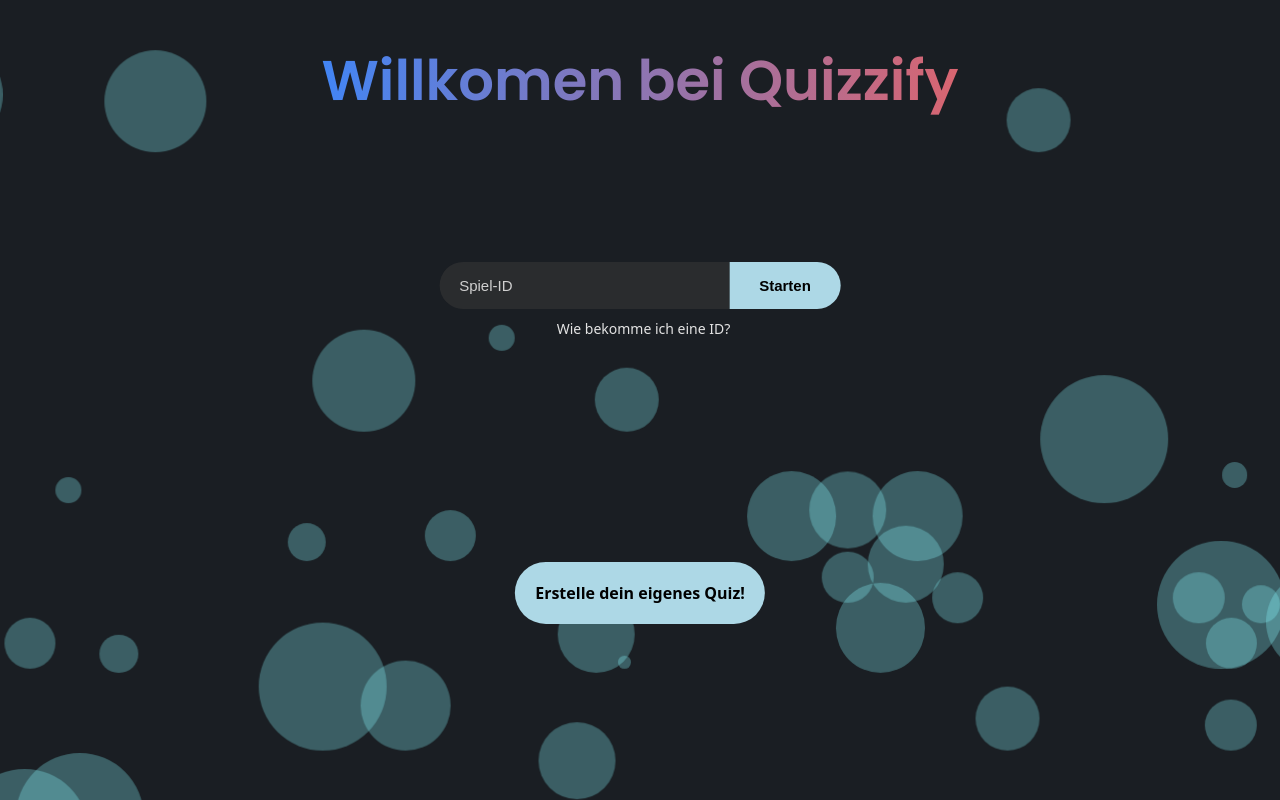
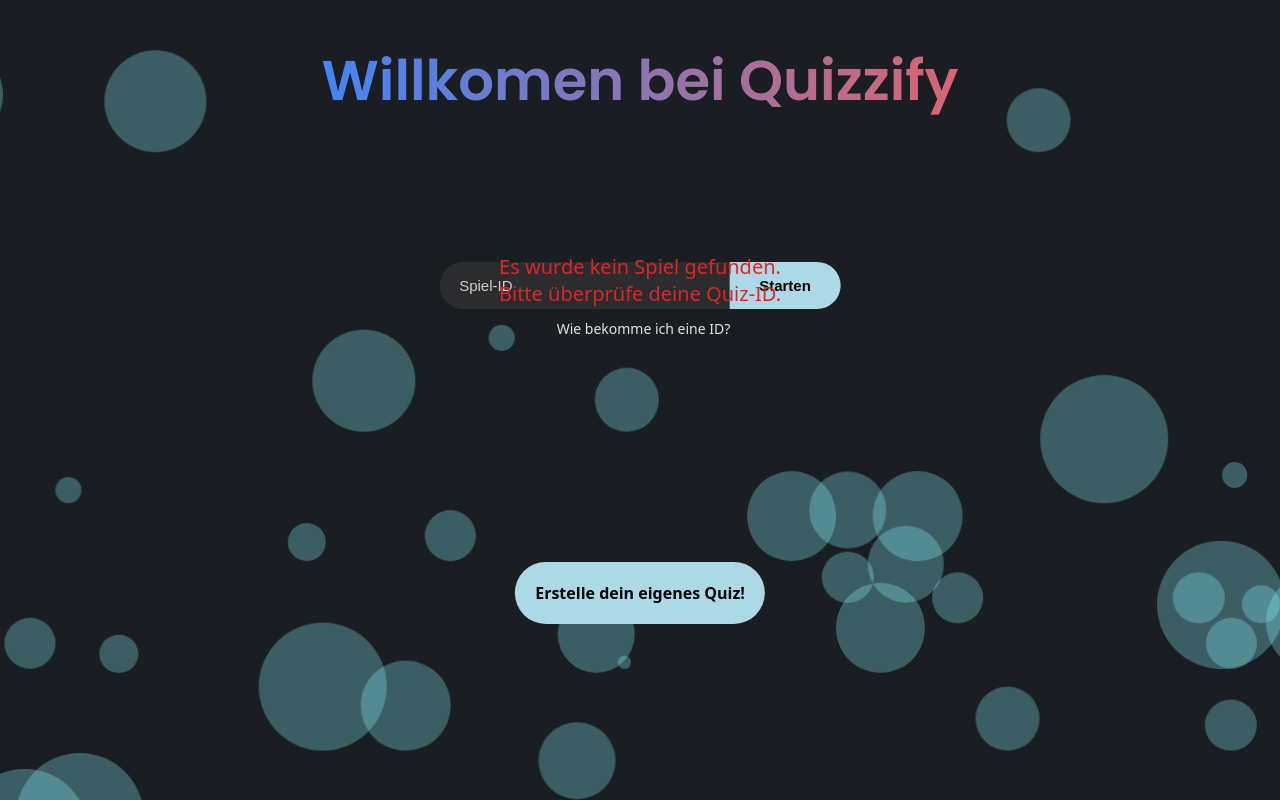
Before and after one commit to RedCat310/quizzify, a React (Create React App) app: page / in a window 1280 px wide. Both pictures are taken after a click on the button "Starten". Built offline with nearby package versions, Linux system fonts and the light colour scheme.

Commit message:
added loading animation with temporary delay, later replaced by database get

```diff
--- a/src/pages/startPage.jsx
+++ b/src/pages/startPage.jsx
@@ -5,13 +5,39 @@
 
 function StartPage() {
     const [gameID, setGameID] = useState("")
+    const [alert, setAlert] = useState({
+      style: { display: 'none' },
+      serching: { display: 'none' },
+      notfound: { display: 'none' },
+      error: { display: 'none' }
+    })
     // const result = useLoaderData()
     const navigate = useNavigate()
-    const enterGame = () => {
+    const delay = (milliseconds) => new Promise(resolve => setTimeout(resolve, milliseconds));
+    const enterGame = async () => {
       if(gameID){
+        setAlert({
+          style: {  },
+          searching: {  },
+          notfound: { display: 'none' },
+          error: { display: 'none' }
+        })
+        await delay(3000)
         navigate('/game/' + gameID)
       }else{
-        alert("Gib etwas ein, um einem Spiel beizutreten.")
+        setAlert({
+          style: {  },
+          searching: { display: 'none' },
+          notfound: {  },
+          error: { display: 'none' }
+        })
+        await delay(3000)
+        setAlert({
+          style: { display: 'none' },
+          searching: { display: 'none' },
+          notfound: {  },
+          error: { display: 'none' }
+        })
       }
     }
     return (
@@ -80,6 +106,17 @@
           <div className="new-quiz">Erstelle dein eigenes Quiz!</div>
         </div>
       </div>
+
+      {/* Alert wenn Spiel ID eingegeben */}
+      <div className='alert' style={alert.style}>
+          <div className='search'>
+            <div className='search-text' style={alert.searching}>Spiel wird gesucht...</div> {/* Wenn gesucht */}
+            <div className='error-search'style={alert.notfound}>Es wurde kein Spiel gefunden. <br></br>Bitte überprüfe deine Quiz-ID. </div> {/* Wenn nix gefunden */}
+            <div className="loader" style={alert.searching}></div> {/* Wenn gesucht */}
+            <div className='try-again' style={alert.error}>Erneut eingegeben</div>{/* Wenn nix gefunden */}
+          </div>
+      </div>
+          {/* Wenn alter geöffnet, soll Hintergrund über normalen Hintergrund grau werden. color= #24242496  */}
     </div>
     );
   }
```
